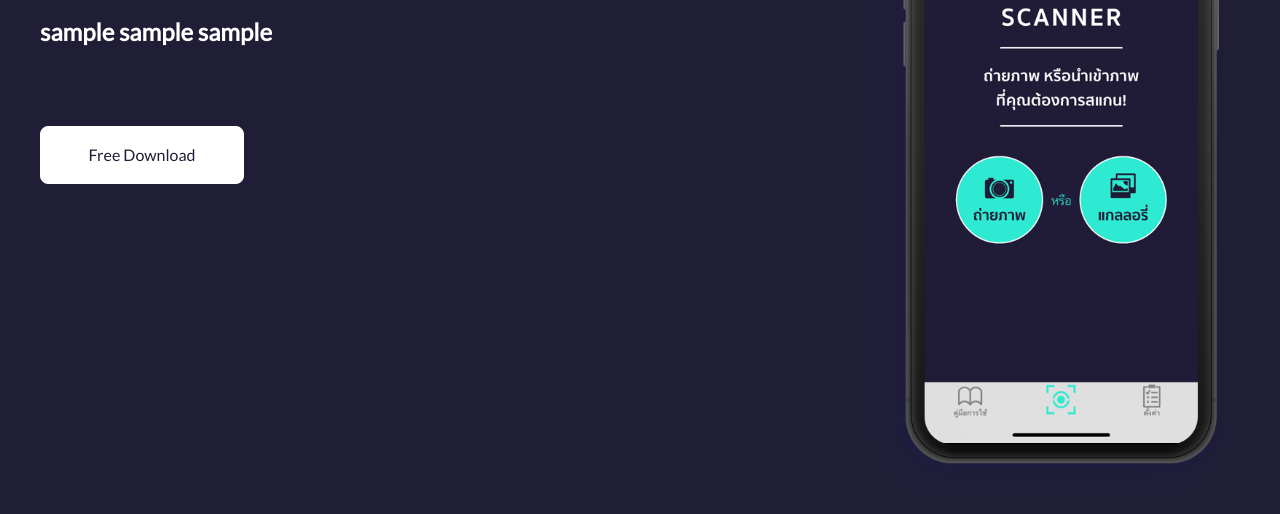
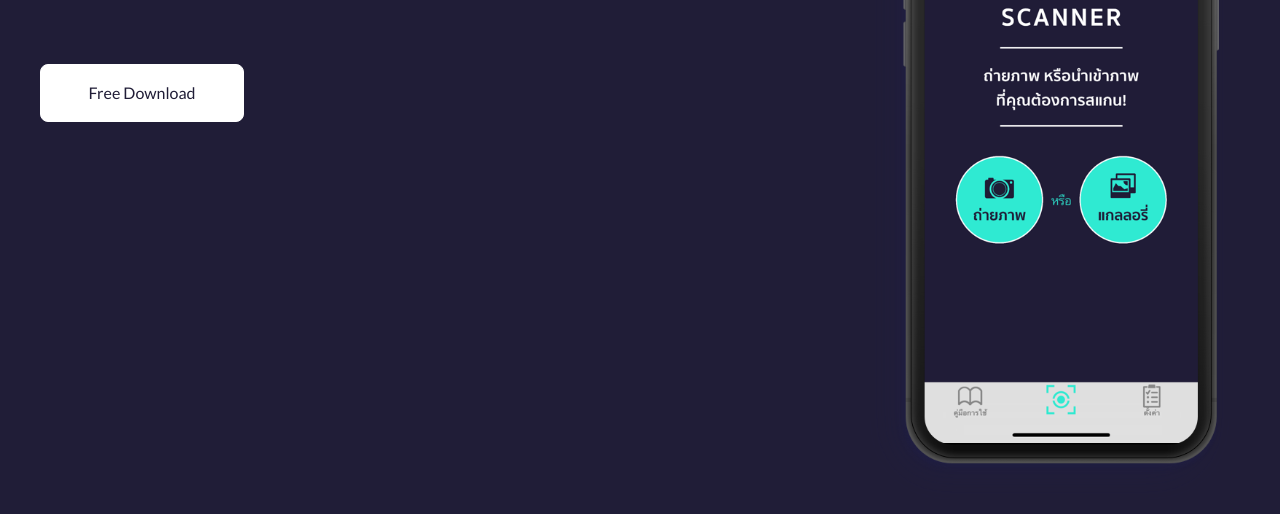
Before and after one commit to MunaSupawan/MunaSupawan.github.io, a plain HTML site: page index.html in a window 1280 px wide. Shown: the part 368-882 px from the top of the page. Drawn offline with Linux system fonts and the light colour scheme.

Commit message:
remove sub title

```diff
--- a/index.html
+++ b/index.html
@@ -15,7 +15,6 @@
         <div id="container">
             <div id="left-wrap">
                 <h1>Scanner What you going to eat.</h1>
-                <h2>sample sample sample</h2>
                 <a href="" >Free Download</a>
             </div>
             <div id="mock">
```
